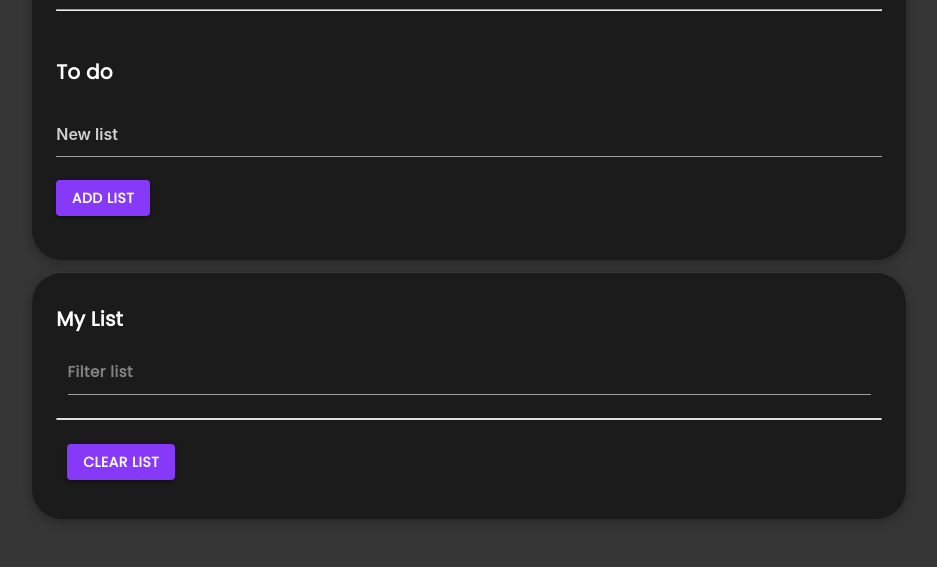
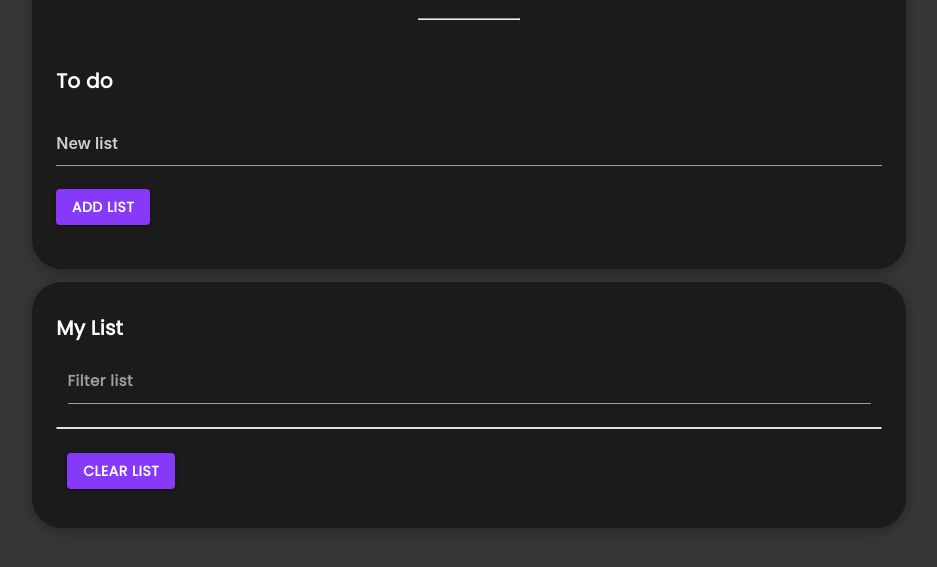
Before and after one commit to andhip/Todo-List, a plain HTML site: page index.html in a window 1280 px wide. Shown: the part 115-682 px from the top of the page, without its empty margins (171-1108 px from the left). Drawn offline with nearby package versions, Linux system fonts and the light colour scheme.

Commit message:
update style

```diff
--- a/todo.css
+++ b/todo.css
@@ -44,9 +44,11 @@ span.card-title {
   font-weight: 600 !important;
   font-family: "Poppins", sans-serif !important;
   letter-spacing: 0.25px;
+  margin-bottom: 1.5rem;
 }
 
 .l1 {
+  width: 12%;
   height: 4%;
   color: #8739f9;
   margin-bottom: 3rem;
@@ -63,7 +65,6 @@ span.card-title {
 label {
   font-weight: 600;
   letter-spacing: 0.5px;
-  color: #838383 !important;
 }
 
 ul.collection {
```
